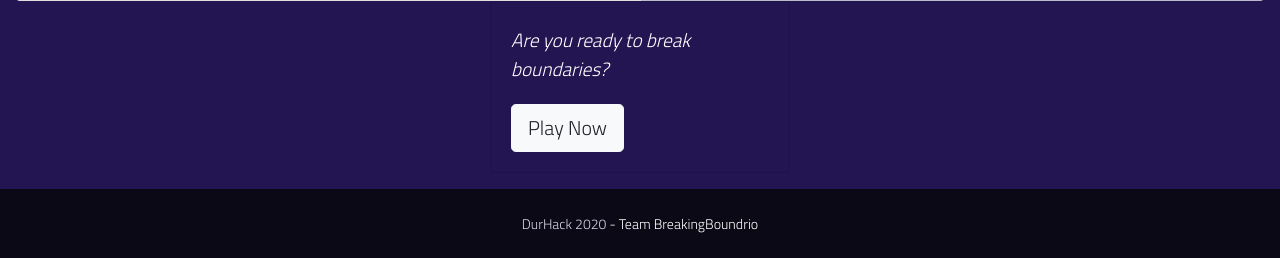
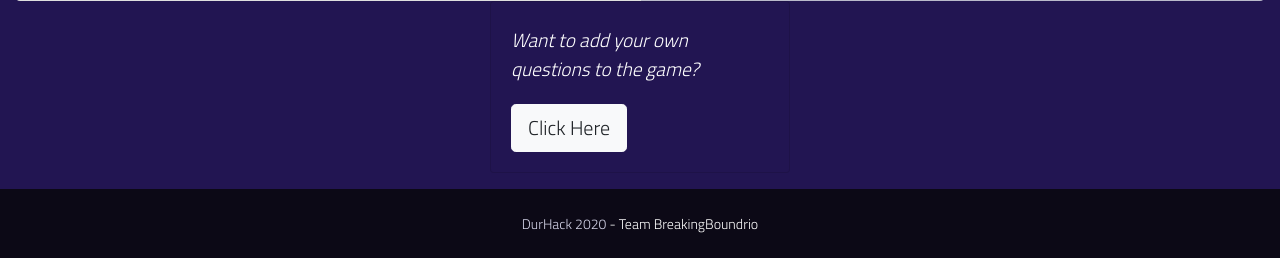
Before and after one commit to FaiZaman/BreakingBoundrio, a Flask app: page /rules in a window 1280 px wide. Shown: the part 984-1242 px from the top of the page. Run offline with Flask 2, Linux system fonts and the light colour scheme; some libraries are stand-ins or nearby versions; some web fonts are replaced.

Commit message:
Incorporate adding own questions

```diff
--- a/templates/rules.html
+++ b/templates/rules.html
@@ -45,9 +45,9 @@
   <div class="card card-grouptext-center centered dbbg">
     <div class="card-body white">
       <p id='italicsFont'>
-        Are you ready to break boundaries?
+        Want to add your own questions to the game?
       </p>
-      <a href="game.html" class="btn btn-light btn-lg">Play Now</a>
+      <a href="questions/create" class="btn btn-light btn-lg">Click Here</a>
     </div>
   </div>
 </main>
```
